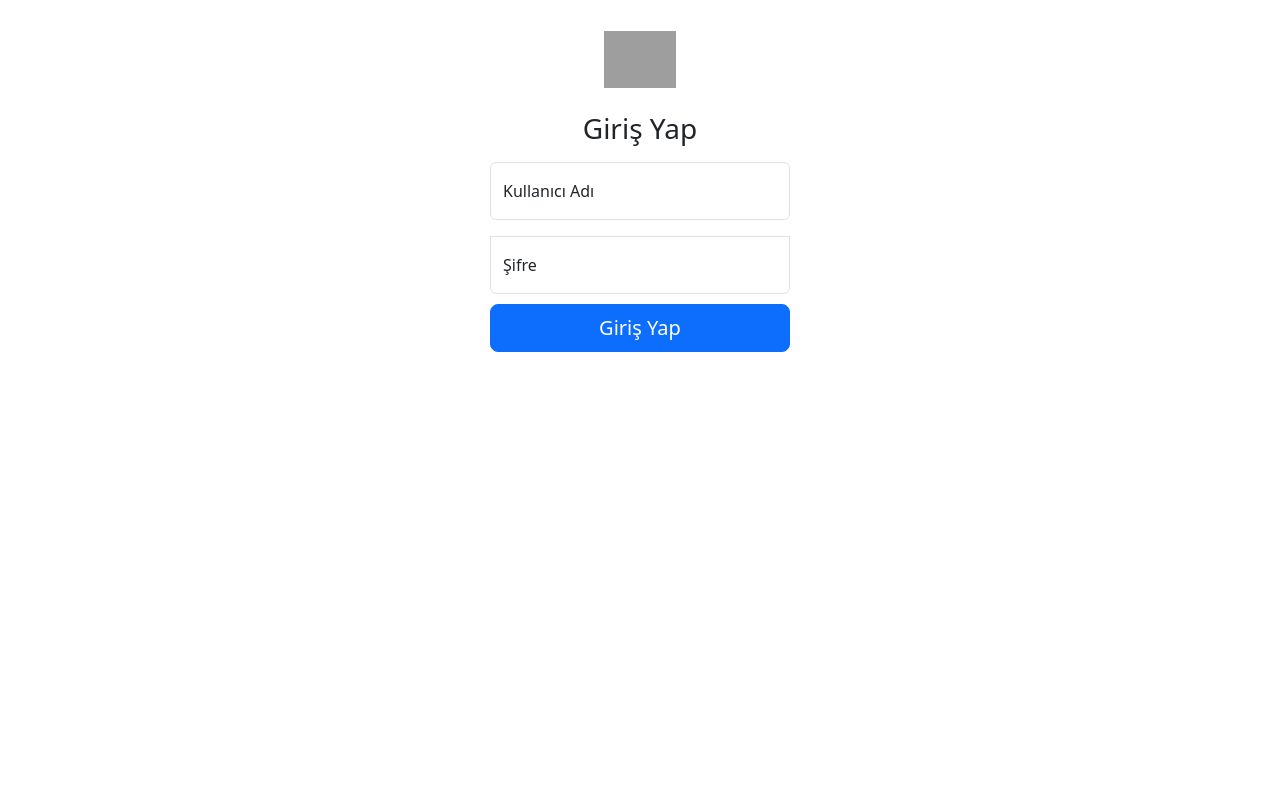
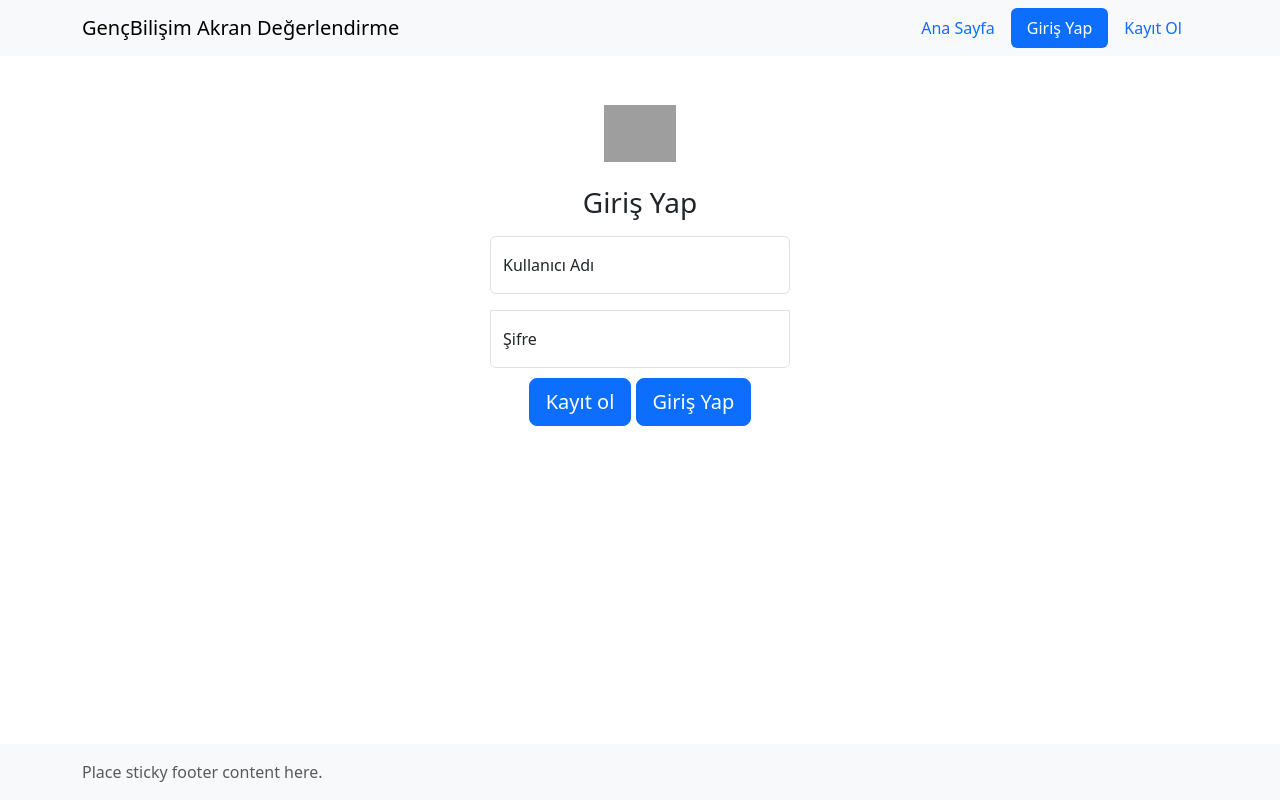
Before and after one commit to sametatabasch/akran_degerlendirme, a Flask app: page /login in a window 1280 px wide. Run offline with Flask 3, Linux system fonts and the light colour scheme; some libraries are stand-ins or nearby versions; grey boxes are pictures that could not be loaded.

Commit message:
giriş sayfası tasarımı düzenlendi

```diff
--- a/templates/login.html
+++ b/templates/login.html
@@ -1,18 +1,12 @@
-<!DOCTYPE html>
-<html lang="en">
-<head>
-    <meta charset="UTF-8">
-    <meta name="viewport" content="width=device-width, initial-scale=1.0">
-    <title>Giriş Yap</title>
+{% extends "layout.html" %}
 
-    <!-- Bootsrap 5 CSS -->
-    <link rel="stylesheet"
-          href="{{ url_for('static', filename='node_modules/bootstrap/dist/css/bootstrap.min.css', _external=True) }}">
+{% block title %}Giriş Yap{% endblock %}
+
+{% block head %}
     <link rel="stylesheet" href="{{ url_for('static', filename='css/login.css') }}">
-    <script src="{{ url_for('static', filename='node_modules/bootstrap/dist/js/bootstrap.bundle.min.js') }}"></script>
-</head>
-<body class="text-center mt-3">
+{% endblock %}
 
+{% block content %}
     {% with messages = get_flashed_messages(with_categories=true) %}
         {% if messages %}
             <div class="container">
@@ -26,11 +20,12 @@
         {% endif %}
     {% endwith %}
     <div class="container">
-    <main class="form-signin">
+        <main class="form-signin text-center">
             <form action="{{ url_for('login') }}" method="post">
                 {{ form.hidden_tag() }}
 
-            <img class="mb-4" src="https://getbootstrap.com/docs/5.0/assets/brand/bootstrap-logo.svg" alt="" width="72"
+                <img class="mb-4" src="https://getbootstrap.com/docs/5.0/assets/brand/bootstrap-logo.svg" alt=""
+                     width="72"
                      height="57">
                 <h1 class="h3 mb-3 fw-normal">Giriş Yap</h1>
 
@@ -59,16 +54,13 @@
                         </div>
                     {% endfor %}
                 </div>
+                <div class="d-grid gap-2 d-md-block">
+                    <a href="{{ url_for('register') }}" class="btn btn-primary btn-lg">Kayıt ol</a>
+                    {{ form.submit(class="btn btn-lg btn-primary") }}
+                </div>
 
-            {{ form.submit(class="w-100 btn btn-lg btn-primary") }}
             </form>
         </main>
     </div>
 
-<!-- Ek script dosyaları veya CDN bağlantıları burada eklenebilir -->
-
-
-<script src="{{ url_for('static', filename='js/main.js') }}"></script>
-
-</body>
-</html>
+{% endblock %}
```
Lines whose indentation alone changed are shown as unchanged.
